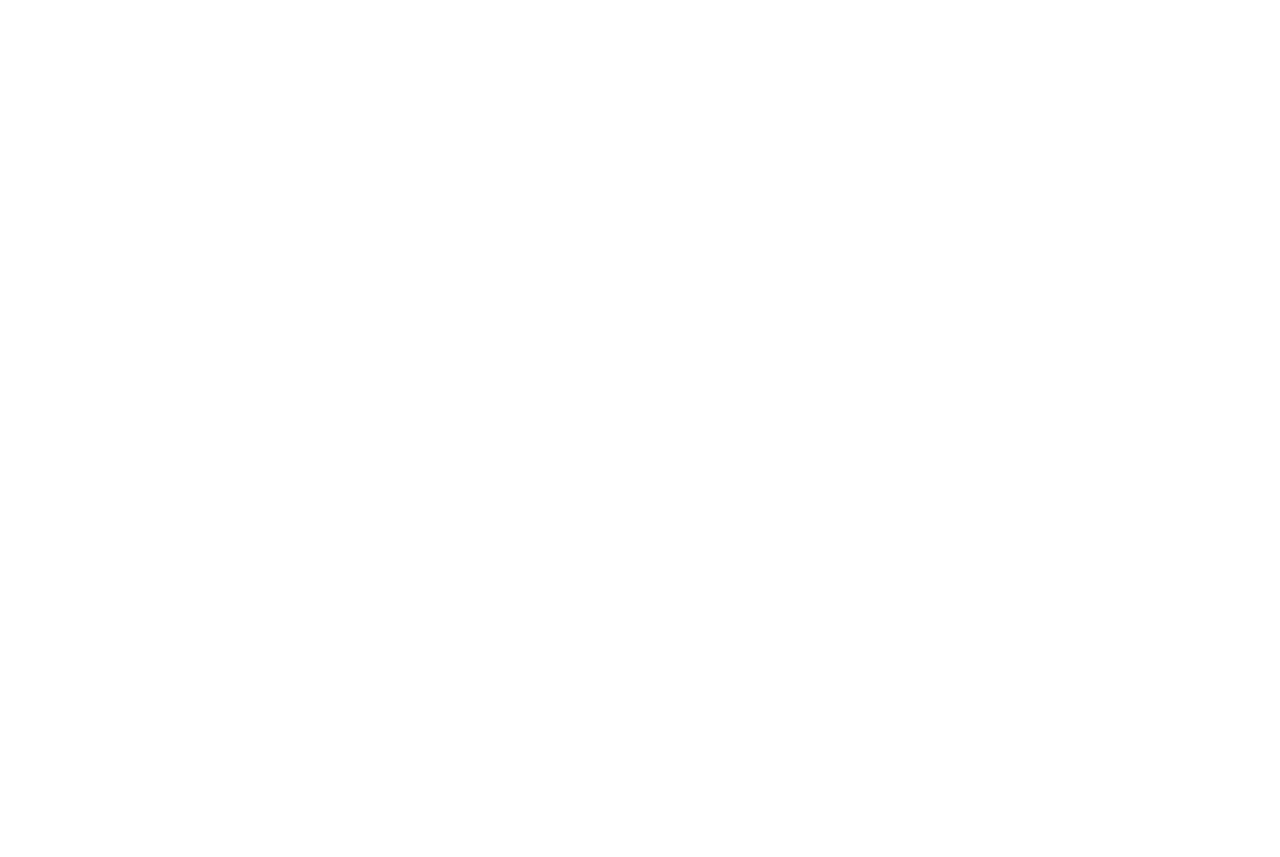
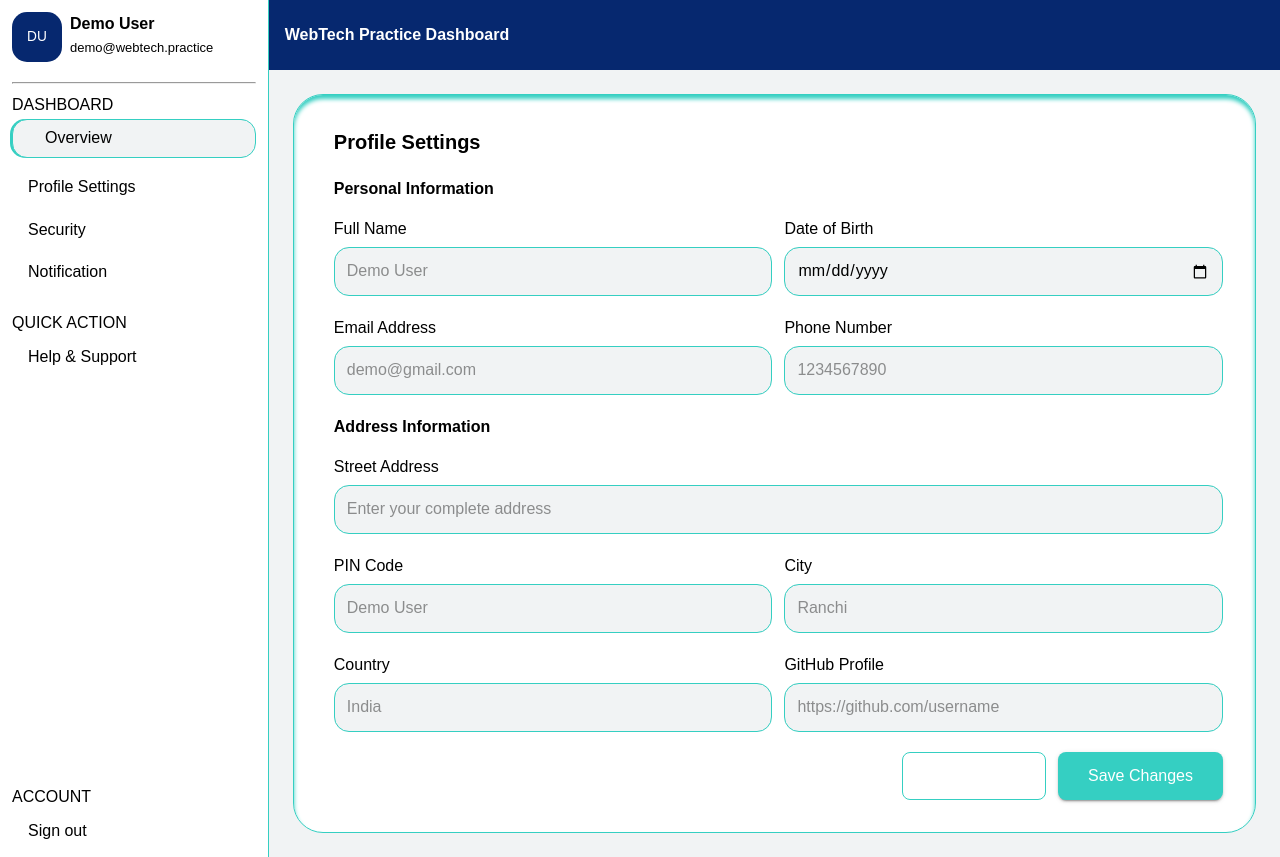
Before and after one commit to SachiinVishwakarma/T1-SV-AnkitKumar, a React (Create React App) app in the folder Level_2/level_2/: page /profile in a window 1280 px wide. Before the commit this address had no page. Before the commit the page ends 800 px from the top, so only its background shows below. Built offline with nearby package versions, Linux system fonts and the light colour scheme.

Commit message:
Sir I've updated the mistakes that ive done and also created the Profile settings page

```diff
--- a/Level_2/level_2/src/App.js
+++ b/Level_2/level_2/src/App.js
@@ -3,6 +3,7 @@ import Landing_page from "./pages/Landing";
 import Signup from "./pages/Signup";
 import Login from "./pages/Login";
 import Dashboard from "./pages/Dashboard";
+import Profile from "./pages/Profile";
 function App() {
 
   return (
@@ -12,6 +13,7 @@ function App() {
           <Route path="/signup" element={<Signup/>}/>
           <Route path="/login" element={<Login/>}/>
           <Route path="/dashboard" element={<Dashboard/>}/>
+          <Route path="/profile" element={<Profile/>}/>
         </Routes>
       </BrowserRouter>
   );
--- a/Level_2/level_2/src/Theme/Inputstyle.js
+++ b/Level_2/level_2/src/Theme/Inputstyle.js
@@ -1,7 +1,7 @@
 export const Inputstyle = (theme) => ({
   label: {
     fontSize: theme.typography.fontSize,
-    fontWeight: theme.typography.fontWeightBold,
+    fontWeight: theme.typography.fontWeightMedium,
     mb: "6px",
   },
 
--- a/Level_2/level_2/src/components/Button/Colorbutton.js
+++ b/Level_2/level_2/src/components/Button/Colorbutton.js
@@ -1,13 +1,21 @@
 import { Button,useTheme} from "@mui/material";
+import { useNavigate } from "react-router-dom";
 import { colorbuttoncss } from "../../Theme/colorbuttonstyle";
 const Colorbutton = (props) => {
   const theme = useTheme();
   const styles = colorbuttoncss(theme);
+  const navigate = useNavigate();
+  const Click = () => {
+    if(props.txt === "Signup"){
+      navigate("/signup");
+    }
+  };
   return (
     <Button
       variant="contained"
       fullWidth={props.fullWidth}
       sx={{...styles, ...props.sx}}
+      onClick={Click}
     >
       {props.txt}
     </Button>
--- a/Level_2/level_2/src/components/Button/Navbutton.js
+++ b/Level_2/level_2/src/components/Button/Navbutton.js
@@ -1,10 +1,25 @@
 import { Button } from "@mui/material";
+import { useNavigate } from "react-router-dom";
 import { navbuttoncss } from "../../Theme/navbuttonstyle";
 const Navbutton = (props) => {
+  const navigate = useNavigate();
+  const Click = () => {
+    if (props.txt === "Home") {
+      navigate("/");
+    }
+    else if (props.txt === "Login") {
+      navigate("/login");
+    }
+    else{
+      navigate("/");
+    }
+  };
+
   return (
     <Button
       variant="outlined"
       sx={navbuttoncss}
+      onClick={Click}
     >
       {props.txt}
     </Button>
--- a/Level_2/level_2/src/components/Input/Input.js
+++ b/Level_2/level_2/src/components/Input/Input.js
@@ -15,6 +15,8 @@ const Input=(props)=>{
       fullWidth
       size="small"
       placeholder={props.placeholder}
+      type={props.type}
+      value={props.value}
       sx={styles.input}
     />
     </>
--- a/Level_2/level_2/src/pages/Dashboardstyle.js
+++ b/Level_2/level_2/src/pages/Dashboardstyle.js
@@ -15,7 +15,8 @@ export const Dashboardstyle=(theme)=>({
     color:theme.palette.text.secondary,
     display:"flex",
     alignItems:"center",
-    px:2
+    paddingLeft:2,
+    paddingRight:2,
   },
 
   heading:{
@@ -28,12 +29,12 @@ export const Dashboardstyle=(theme)=>({
   },
 
   content:{
-    p:3
+    padding:3
   },
 
   paper:{
-    p:4,
-    pl:5,
+    padding:4,
+    paddingLeft:5,
     border:`1px solid ${theme.palette.secondary.main}`,
     borderRadius:theme.borders.largeborderradius,
     boxShadow:`inset 0px 4px 4px ${theme.palette.secondary.main}`
@@ -52,7 +53,7 @@ export const Dashboardstyle=(theme)=>({
   card:{
     flex:1,
     width:200,
-    p:2.5,
+    padding:2.5,
     border:`1px solid ${theme.palette.secondary.main}`,
     borderRadius:theme.borders.midborderradius,
     backgroundColor:theme.palette.background.sec
@@ -87,7 +88,7 @@ export const Dashboardstyle=(theme)=>({
 
   action:{
     flex:1,
-    p:2.5,
+    padding:2.5,
     textAlign:"center",
     border:`1px solid ${theme.palette.secondary.main}`,
     borderRadius:theme.borders.midborderradius,
--- a/Level_2/level_2/src/pages/Login.js
+++ b/Level_2/level_2/src/pages/Login.js
@@ -5,11 +5,12 @@ import Subheading from "../components/Subheading/Subheading";
 import Check from "../components/Checkbox/Check";
 import Colorbutton from "../components/Button/Colorbutton";
 import { Loginstyle } from "../Theme/Loginstyle";
+import { useNavigate } from "react-router-dom";
 
 const Login = () => {
   const theme = useTheme();
   const styles = Loginstyle(theme);
-
+  const navigate = useNavigate();
   return (
     <Box sx={styles.page}>
       <Box sx={styles.card}>
@@ -63,7 +64,7 @@ const Login = () => {
 
         <Typography sx={styles.signupText}>
           New to WebTech Practice?{" "}
-          <Box component="span" sx={styles.signup}>
+          <Box component="span" sx={styles.signup} onClick={navigate("/signup")}>
             Create an account
           </Box>
         </Typography>
--- /dev/null
+++ b/Level_2/level_2/src/pages/Profile.js
@@ -0,0 +1,75 @@
+import {Box,Typography,Stack,Paper,useTheme} from "@mui/material";
+import Sidebar from "../components/Sidebar/Sidebar";
+import { Profilestyle } from "./Profilestyle";
+import Input from "../components/Input/Input";
+import Navbutton from "../components/Button/Navbutton";
+import Colorbutton from "../components/Button/Colorbutton";
+const Profile=()=>{
+    const theme=useTheme();
+    const styles=Profilestyle(theme);
+    return(
+        <Box sx={styles.dashboard}>
+            <Sidebar/>
+            <Box sx={styles.main}>
+                <Box sx={styles.header}>
+                    <Typography variant="caption" sx={styles.heading}>
+                        WebTech Practice Dashboard
+                    </Typography>
+                </Box>
+                <Box sx={styles.content}>
+                    <Paper sx={styles.paper}>
+                        <Typography sx={styles.contenthead}>
+                            Profile Settings
+                        </Typography>
+                        <Typography sx={styles.contentsubhead}>
+                            Personal Information
+                        </Typography>
+                        <Stack direction={"row"} spacing={1.5} sx={styles.row}>
+                            <Box sx={styles.halfbox}>
+                                <Input label="Full Name" placeholder="Demo User"/>
+                            </Box>
+                            <Box sx={styles.halfbox}>
+                                <Input label="Date of Birth" type="date"/>
+                            </Box>
+                        </Stack>
+                        <Stack direction={"row"} spacing={1.5} sx={styles.row}>
+                            <Box sx={styles.halfbox}>
+                                <Input label="Email Address" placeholder="demo@gmail.com" type="email" />
+                            </Box>
+                            <Box sx={styles.halfbox}>
+                                <Input label="Phone Number" placeholder="1234567890" type="tel"/>
+                            </Box>
+                        </Stack>
+                        <Typography sx={styles.contentsubhead}>
+                            Address Information
+                        </Typography>
+                        <Box sx={styles.row}>
+                            <Input label="Street Address" placeholder="Enter your complete address"/>
+                        </Box>
+                        <Stack direction={"row"} spacing={1.5} sx={styles.row}>
+                            <Box sx={styles.halfbox}>
+                                <Input label="PIN Code" placeholder="Demo User" type="num"/>
+                            </Box>
+                            <Box sx={styles.halfbox}>
+                                <Input label="City" placeholder="Ranchi"/>
+                            </Box>
+                        </Stack>
+                        <Stack direction={"row"} spacing={1.5} sx={styles.row}>
+                            <Box sx={styles.halfbox}>
+                                <Input label="Country" placeholder="India" />
+                            </Box>
+                            <Box sx={styles.halfbox}>
+                                <Input label="GitHub Profile" placeholder="https://github.com/username" type="url"/>
+                            </Box>
+                        </Stack>
+                        <Stack direction={"row-reverse"} spacing={1.5}>
+                            <Colorbutton txt="Save Changes" sx={styles.save}/>
+                            <Navbutton txt="Cancel Changes"/>
+                        </Stack>
+                    </Paper>
+                </Box>
+            </Box>
+        </Box>
+    )
+}
+ export default Profile;
--- /dev/null
+++ b/Level_2/level_2/src/pages/Profilestyle.js
@@ -0,0 +1,65 @@
+export const Profilestyle=(theme)=>({
+  dashboard:{
+    display:"flex",
+    minHeight:"100vh"
+  },
+
+  main:{
+    width:"79%",
+    backgroundColor:theme.palette.background.sec
+  },
+
+  header:{
+    height:70,
+    backgroundColor:theme.palette.primary.main,
+    color:theme.palette.text.secondary,
+    display:"flex",
+    alignItems:"center",
+    paddingLeft:2,
+    paddingRight:2,
+  },
+
+  heading:{
+    fontSize:theme.typography.fontSize,
+    fontWeight:theme.typography.fontWeightBold
+  },
+
+  halfbox:{
+    width:'50%',
+  },
+
+  content:{
+    padding:3
+  },
+
+  contenthead:{
+    fontSize:theme.typography.fs,
+    fontWeight:theme.typography.fontWeightBold,
+    mb:2.5,
+  },
+
+  contentsubhead:{
+    fontSize:theme.typography.fontSize,
+    fontWeight:theme.typography.fontWeightBold,
+    mb:2,
+  },
+
+  paper:{
+    padding:4,
+    paddingLeft:5,
+    border:`1px solid ${theme.palette.secondary.main}`,
+    borderRadius:theme.borders.largeborderradius,
+    boxShadow:`inset 0px 4px 4px ${theme.palette.secondary.main}`
+  },
+
+  row:{
+    mb: 2.5,
+  },
+
+  save:{
+    paddingTop: "10px",
+    paddingBottom: "10px",
+    paddingLeft: "30px",
+    paddingRight: "30px",
+  },
+})
```
